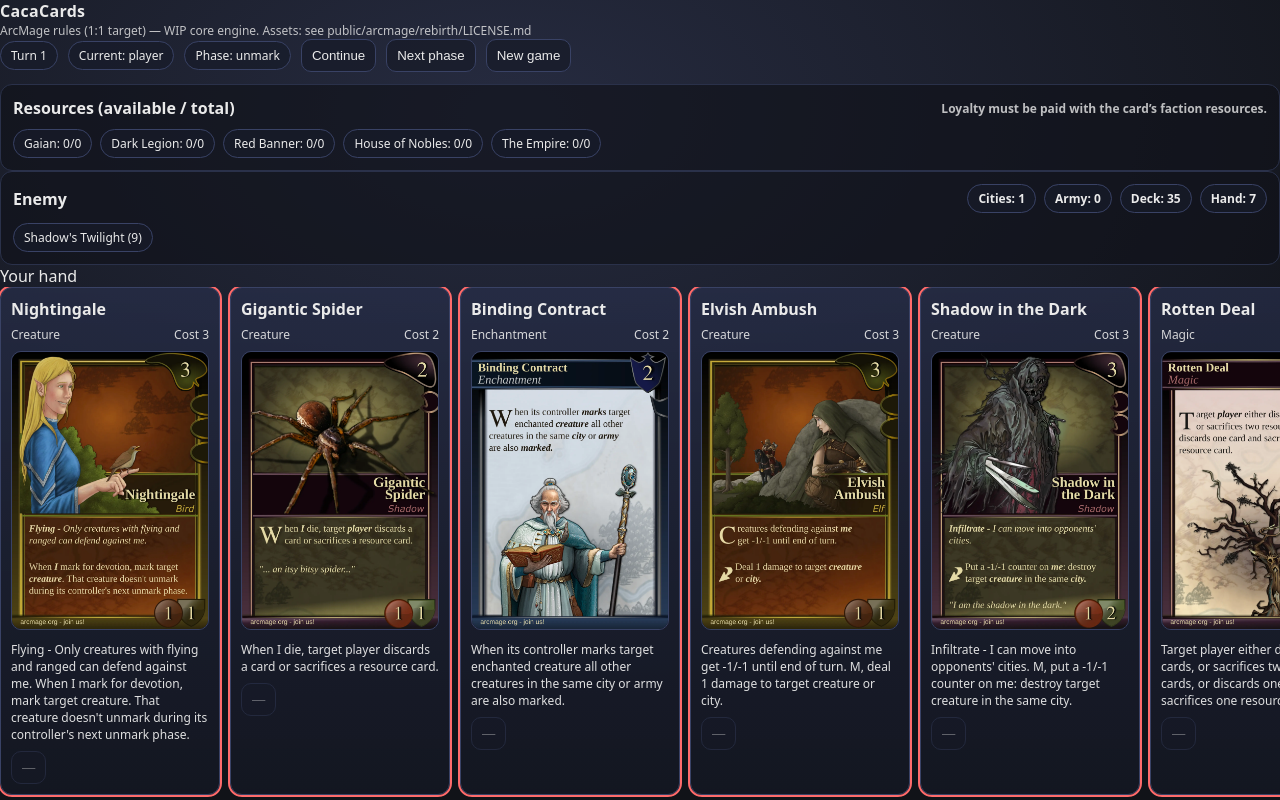
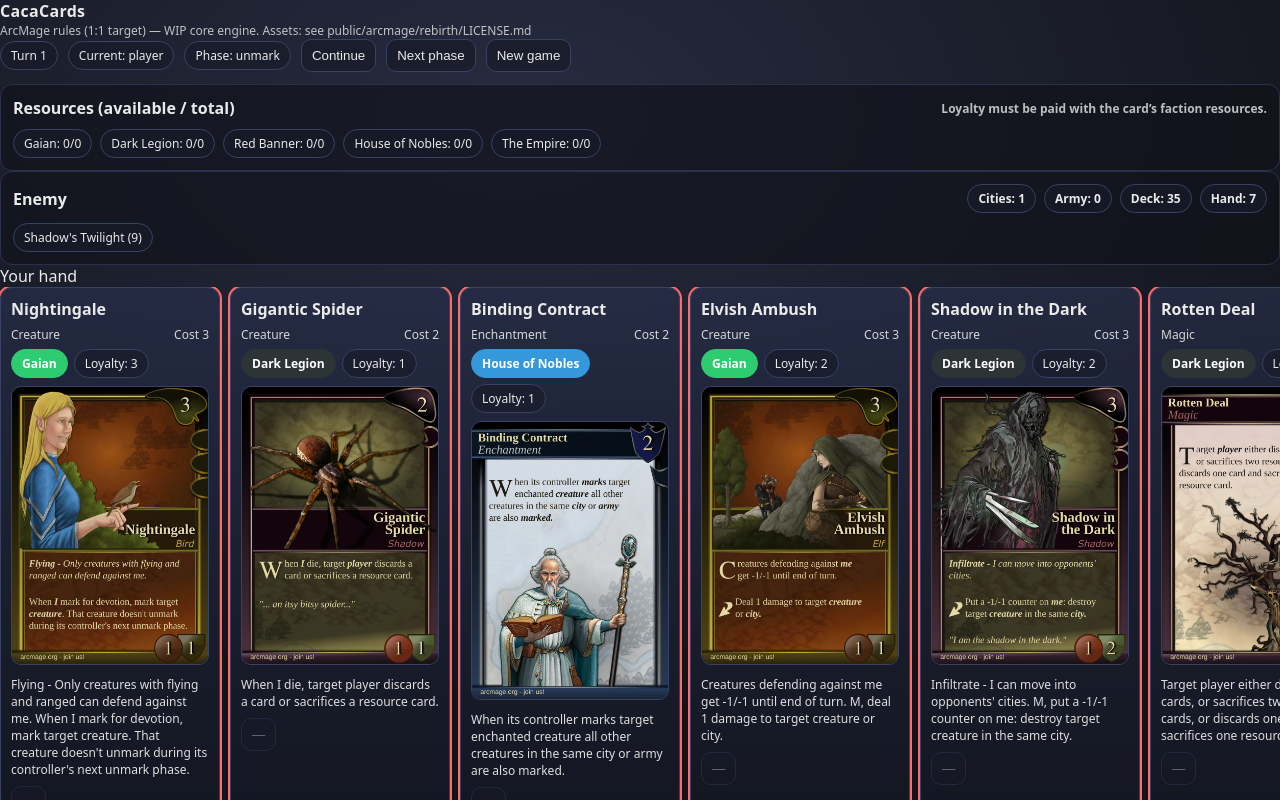
Before and after one commit to anthonymq/cacacards, a React (Vite) app: page / in a window 1280 px wide. Shown: the top 800 px of the page. Built offline with nearby package versions, Linux system fonts and the light colour scheme.

Commit message:
UI: show faction badges on cards (color-coded)
Co-authored-by: anma-hub <anma-hub@users.noreply.github.com>

```diff
--- a/src/App.jsx
+++ b/src/App.jsx
@@ -31,6 +31,38 @@ function CardImage({ src, alt }) {
   )
 }
 
+function factionColor(f) {
+  switch (f) {
+    case 'Gaian':
+      return '#2ecc71'
+    case 'Dark Legion':
+      return '#2d3436'
+    case 'Red Banner':
+      return '#ff4d4d'
+    case 'House of Nobles':
+      return '#3498db'
+    case 'The Empire':
+      return '#ecf0f1'
+    default:
+      return '#9b59b6'
+  }
+}
+
+function FactionBadge({ faction }) {
+  const f = faction || 'Unknown'
+  const bg = factionColor(f)
+  const fg = f === 'The Empire' ? '#111' : '#fff'
+  return (
+    <span
+      className="pill"
+      title={`Faction: ${f}`}
+      style={{ borderColor: bg, color: fg, background: bg, fontWeight: 800 }}
+    >
+      {f}
+    </span>
+  )
+}
+
 function HandCard({ card, onClick, disabled, label, hint }) {
   return (
     <div className={['card', disabled ? 'danger' : ''].join(' ').trim()}>
@@ -38,6 +70,10 @@ function HandCard({ card, onClick, disabled, label, hint }) {
       <div className="cardMeta">
         <span>{card.type}</span>
         <span>Cost {String(card.cost ?? '')}</span>
+      </div>
+      <div style={{ marginTop: 6, display: 'flex', gap: 6, flexWrap: 'wrap' }}>
+        <FactionBadge faction={card.faction} />
+        {card.loyalty != null ? <span className="pill" title="Loyalty requirement">Loyalty: {card.loyalty}</span> : null}
       </div>
       <CardImage src={card.image} alt={card.name} />
       <div className="cardText" style={{ whiteSpace: 'pre-wrap' }}>{card.ruleText || ''}</div>
@@ -58,6 +94,9 @@ function Creature({ cr, onClick, label }) {
       <div className="cardMeta">
         <span>{cr.atk}/{cr.def}</span>
         <span>{cr.marked ? 'marked' : 'unmarked'}</span>
+      </div>
+      <div style={{ marginTop: 6, display: 'flex', gap: 6, flexWrap: 'wrap' }}>
+        <FactionBadge faction={cr.faction} />
       </div>
       <CardImage src={cr.card?.image} alt={cr.name} />
       {onClick ? (
```
